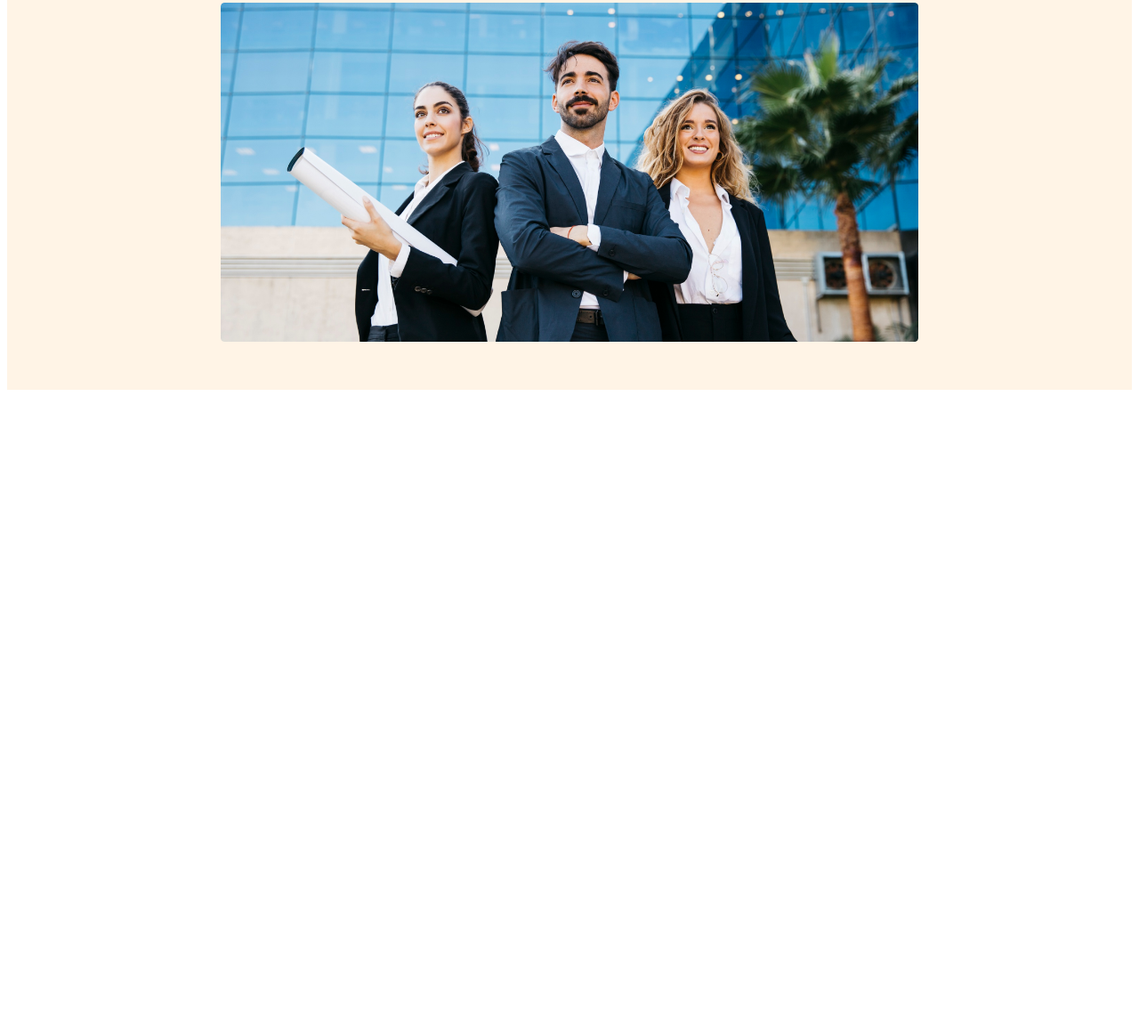
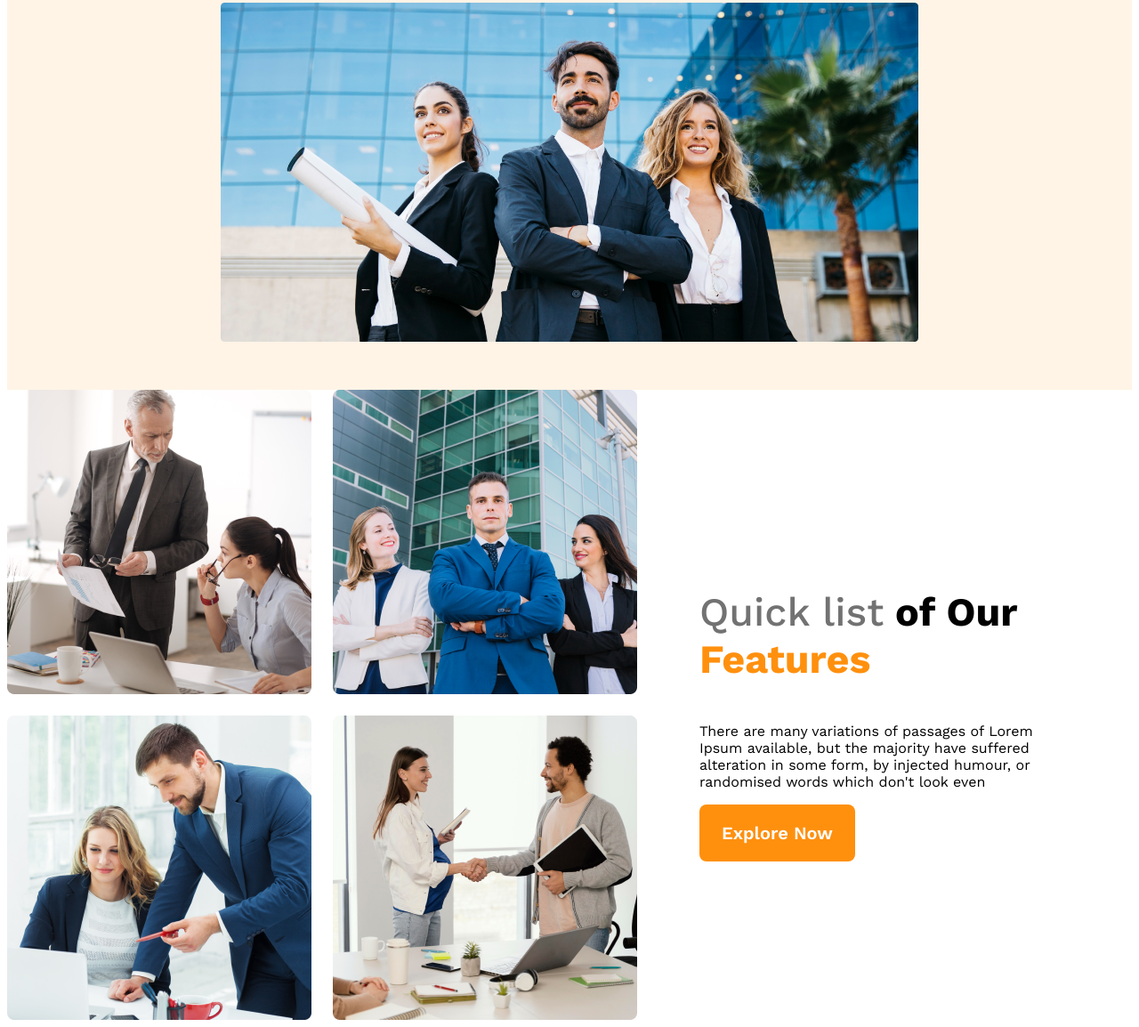
Before and after one commit to Safayat-Hasan/g3-architects-website, a plain HTML site: page index.html in a window 1280 px wide. Shown: the part 573-1727 px from the top of the page at 89% size. Before the commit the page ends 1019 px from the top, so only its background shows below. Drawn offline with nearby package versions, Linux system fonts and the light colour scheme.

Commit message:
features content added

```diff
--- a/index.html
+++ b/index.html
@@ -27,7 +27,19 @@
         </div>
     </header>
     <main>
-
+        <section class="teams-container">
+            <div class="teams-img">
+                <img src="images/team1.png" alt="">
+                <img src="images/team2.png" alt="">
+                <img src="images/team3.png" alt="">
+                <img src="images/team4.png" alt="">
+            </div>
+            <div class="teams-content">
+                <h3 class="teams-title"><span class="quick">Quick list</span> <span class="our">of Our</span> <span class="features-text">Features</span></h3>
+                <p class="teams-descrip">There are many variations of passages of Lorem Ipsum available, but the majority have suffered alteration in some form, by injected humour, or randomised words which don't look even</p>
+                <button class="btn-primary">Explore Now</button>
+            </div>
+        </section>
     </main>
     <footer>
 
--- a/styles/architect.css
+++ b/styles/architect.css
@@ -90,3 +90,38 @@ nav li a{
         flex-direction: column;
     }
 }
+
+main{
+    max-width: 1440px;
+    margin: 0 auto;
+}
+
+.teams-container{
+    display: flex;
+    align-items: center;
+}
+
+.teams-img{
+    display: grid;
+    grid-template-columns: repeat(2, 1fr);
+    gap: 1.5rem;
+}
+
+.teams-content{
+    padding-left: 70px;
+    padding-right: 70px;
+}
+
+.teams-title{
+    font-size: 2.8rem;
+}
+
+.teams-title .quick{
+    color: #727272;
+    font-weight: 500;
+}
+
+.features-text{
+    color: #FF900E;
+    font-weight: 700;
+}
```
